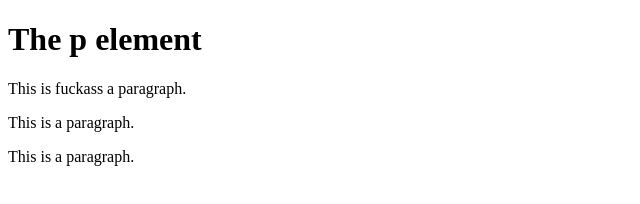
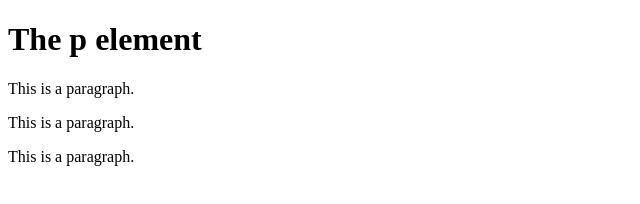
Before and after one commit to pinballwizrd/pinballwizrd.github.io, a plain HTML site: page index.html in a window 1280 px wide. Shown: the full height of the page, 0-640 px from the left. Drawn offline with Linux system fonts and the light colour scheme.

Commit message:
Update index.html

```diff
--- a/index.html
+++ b/index.html
@@ -4,7 +4,7 @@
 
 <h1>The p element</h1>
 
-<p>This is fuckass a paragraph.</p>
+<p>This is a paragraph.</p>
 <p>This is a paragraph.</p>
 <p>This is a paragraph.</p>
 
```
